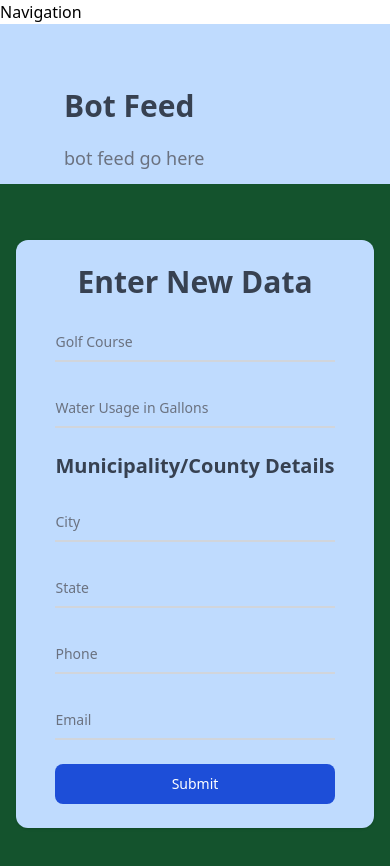
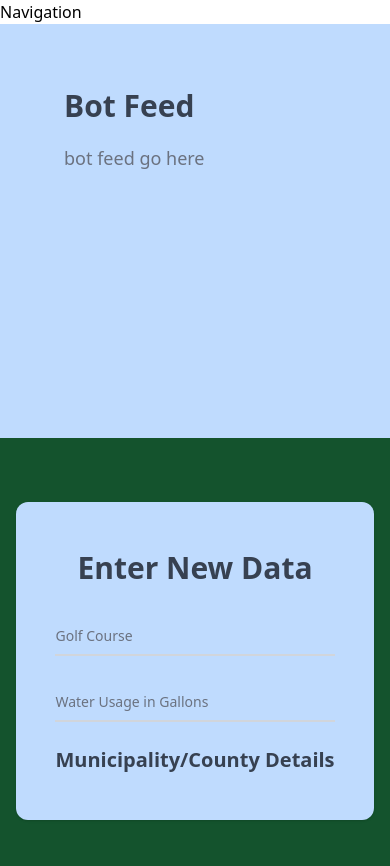
Before and after one commit to AndreaRose92/WaterUsageBot, a React (Create React App) app in the folder client/: page / in a window 390 px wide. Built offline with nearby package versions, Linux system fonts and the light colour scheme.

Commit message:
base level responsive form

```diff
--- a/client/src/components/home/Home.jsx
+++ b/client/src/components/home/Home.jsx
@@ -5,7 +5,7 @@ import Form from './form/Form'
 
 const Home = () => {
   return (
-    <div className="bg-green-900 grid gap-4 grid-cols-1 grid-rows-1 md:grid-cols-2 md:grid-rows-1 h-screen">
+    <div className="bg-green-900 grid gap-4 grid-cols-1 grid-rows-2 md:grid-cols-2 md:grid-rows-1 h-screen">
       <Feed />
       <Form />
     </div>
--- a/client/src/components/home/form/Form.jsx
+++ b/client/src/components/home/form/Form.jsx
@@ -2,7 +2,7 @@ import React, { useState } from 'react'
 
 const Form = () => {
   const [formData, setFormData] = useState({
-    name: '',
+    courseName: '',
     waterUsage: '',
     cityName: '',
     cityState: '',
@@ -16,8 +16,6 @@ const Form = () => {
     setFormData(data)
   }
 
-  console.log(formData)
-
   const handleSubmit = (e) => {
     e.preventDefault()
 
@@ -27,7 +25,7 @@ const Form = () => {
         'Content-Type': "application/json"
       },
       body: JSON.stringify({
-        name: formData.name,
+        courseName: formData.courseName,
         water_usage: formData.waterUsage,
         city_name: formData.cityName,
         city_state: formData.cityState,
@@ -36,10 +34,9 @@ const Form = () => {
       })
     })
 
-    console.log('I sent your data someplace!')
     e.target.reset()
     setFormData({
-      name: '',
+      courseName: '',
       waterUsage: '',
       cityName: '',
       cityState: '',
@@ -49,15 +46,15 @@ const Form = () => {
   }
 
   return (
-    <div className="container flex flex-col w-11/12 mx-auto bg-blue-200 rounded-xl shadow border-black p-6 m-10 place-items-center">
+    <div className="container flex flex-col w-11/12 mx-auto bg-blue-200 rounded-xl shadow border-black py-12 m-12 place-items-center">
       <p className="text-3xl text-gray-700 font-bold mb-5">
         Enter New Data
       </p>
-      <div>
+      <div className='p-2 h-fit md:h-max w-auto whitespace-nowrap overflow-auto md:overflow-none scrollbar-hide'>
         <form className='w-auto' onSubmit={handleSubmit}>
           <div className="relative z-0 mb-6 w-full group">
-            <input type="text" name="name" id="name" className="block py-2.5 px-0 w-full text-sm text-gray-900 bg-transparent border-0 border-b-2 border-gray-300 appearance-none dark:text-white dark:border-gray-600 dark:focus:border-blue-500 focus:outline-none focus:ring-0 focus:border-blue-600 peer" placeholder=" " required onChange={handleChange}/>
-            <label htmlFor="name" className="peer-focus:font-medium absolute text-sm text-gray-500 dark:text-gray-400 duration-300 transform -translate-y-6 scale-75 top-3 -z-10 origin-[0] peer-focus:left-0 peer-focus:text-blue-600 peer-focus:dark:text-blue-500 peer-placeholder-shown:scale-100 peer-placeholder-shown:translate-y-0 peer-focus:scale-75 peer-focus:-translate-y-6">Golf Course</label>
+            <input type="text" name="courseName" id="courseName" className="block py-2.5 px-0 w-full text-sm text-black bg-transparent border-0 border-b-2 border-gray-300 appearance-none dark:text-white dark:border-gray-600 dark:focus:border-blue-500 focus:outline-none focus:ring-0 focus:border-blue-600 peer" placeholder=" " required onChange={handleChange}/>
+            <label htmlFor="courseName" className="peer-focus:font-medium absolute text-sm text-gray-500 dark:text-gray-400 duration-300 transform -translate-y-6 scale-75 top-3 -z-10 origin-[0] peer-focus:left-0 peer-focus:text-blue-600 peer-focus:dark:text-blue-500 peer-placeholder-shown:scale-100 peer-placeholder-shown:translate-y-0 peer-focus:scale-75 peer-focus:-translate-y-6">Golf Course</label>
           </div>
           <div className="relative z-0 mb-6 w-full group">
             <input type="number" name="waterUsage" id="waterUsage" className="block py-2.5 px-0 w-full text-sm text-gray-900 bg-transparent border-0 border-b-2 border-gray-300 appearance-none dark:text-white dark:border-gray-600 dark:focus:border-blue-500 focus:outline-none focus:ring-0 focus:border-blue-600 peer" placeholder=" " required onChange={handleChange}/>
```
